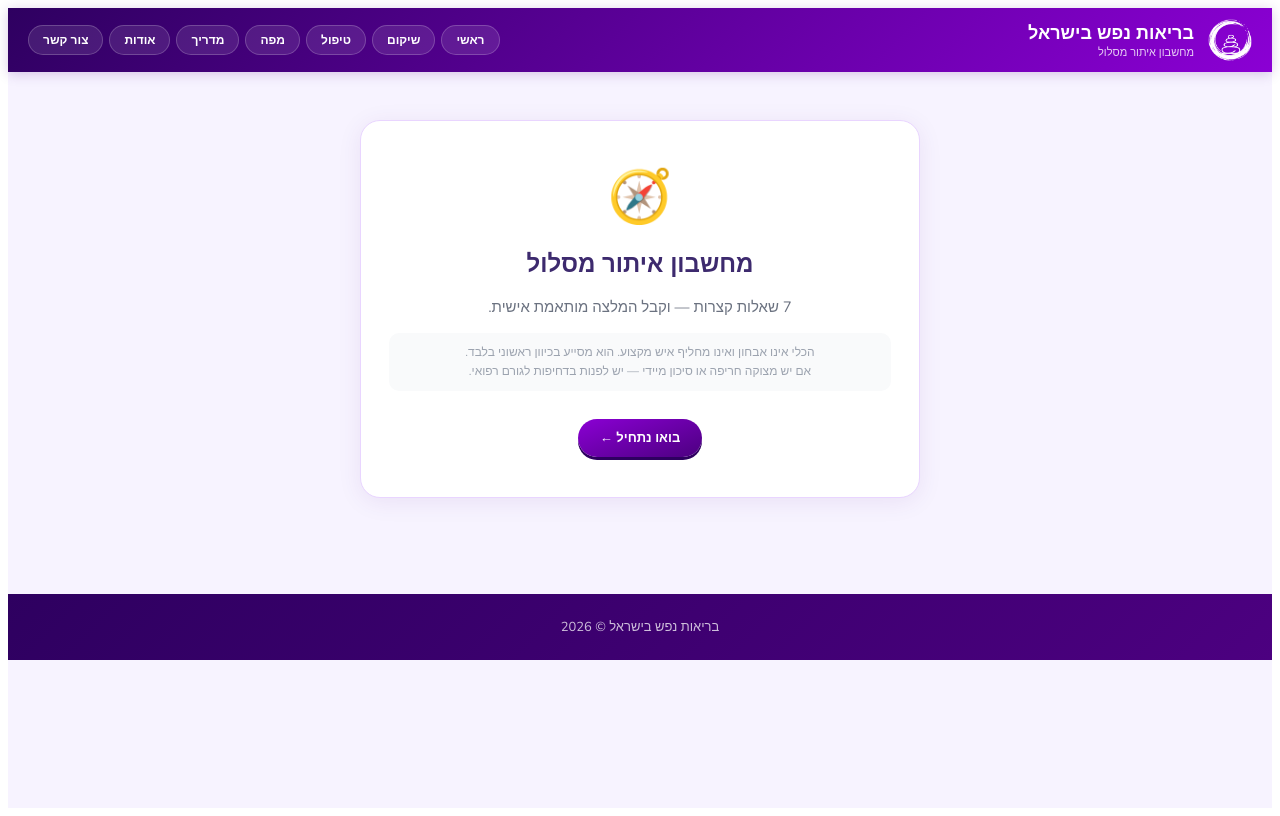
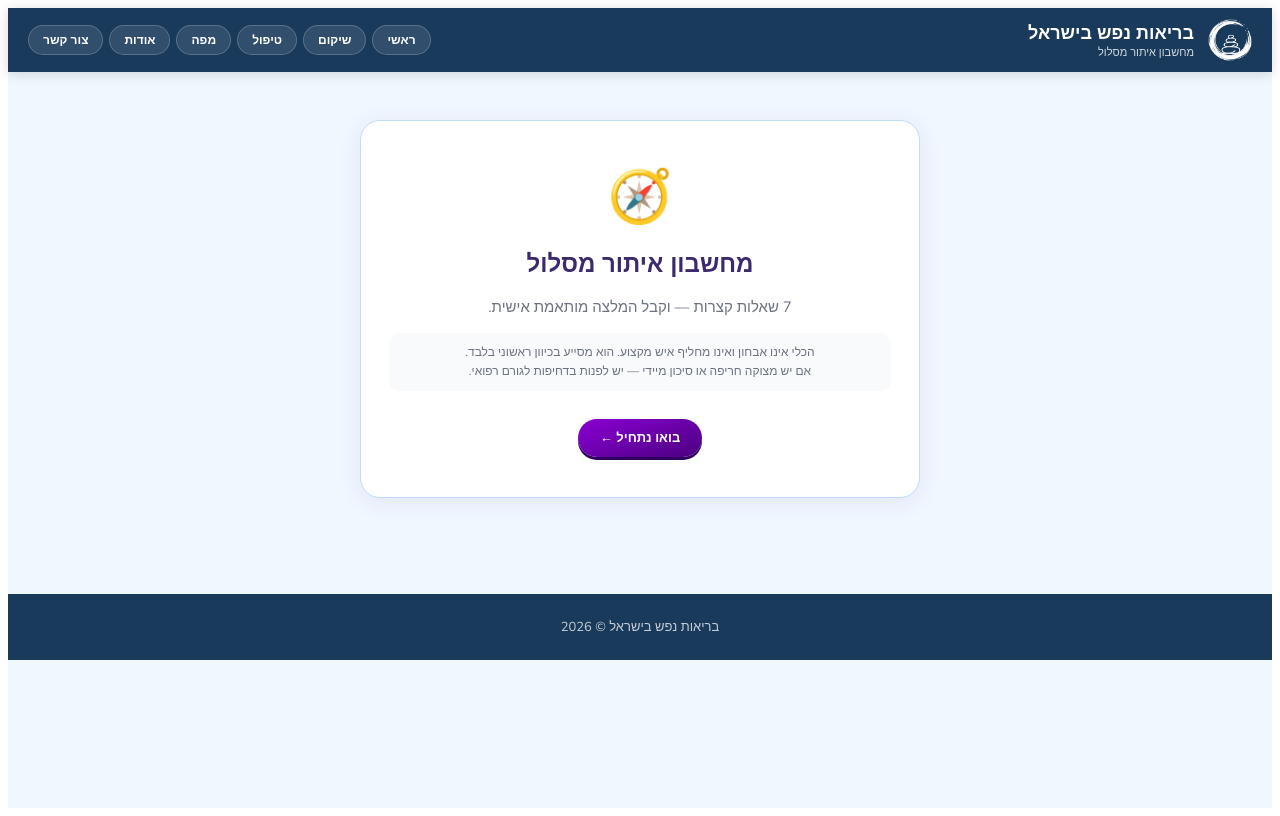
Before and after one commit to sivantelem-commits/rehab-directory, a Next.js app: page /calculator in a window 1280 px wide. Built offline with nearby package versions, Linux system fonts and the light colour scheme.

Commit message:
Update calculator.js

```diff
--- a/pages/calculator.js
+++ b/pages/calculator.js
@@ -139,7 +139,7 @@ function ProgressBar({ current, total }) {
   return (
     <div style={{ display: 'flex', gap: 6, marginBottom: 8 }}>
       {Array.from({ length: total }).map((_, i) => (
-        <div key={i} style={{ flex: 1, height: 3, borderRadius: 2, background: i < current - 1 ? DEEP : i === current - 1 ? '#A855F7' : '#e5e7eb', transition: 'background 0.3s' }} />
+        <div key={i} style={{ flex: 1, height: 3, borderRadius: 2, background: i < current - 1 ? '#1A3A5C' : i === current - 1 ? '#2A5298' : '#e5e7eb', transition: 'background 0.3s' }} />
       ))}
     </div>
   )
@@ -150,8 +150,8 @@ function OptionBtn({ label, selected, onClick }) {
     <button type="button" onClick={onClick} style={{
       display: 'flex', alignItems: 'center', padding: '12px 16px', borderRadius: 12,
       cursor: 'pointer', textAlign: 'right', width: '100%',
-      border: selected ? `1.5px solid ${PURPLE}` : '1px solid #e5e7eb',
-      background: selected ? '#f5f3ff' : '#fff', transition: 'all 0.15s',
+      border: selected ? `1.5px solid #1A3A5C` : '1px solid #e5e7eb',
+      background: selected ? '#EFF6FF' : '#fff', transition: 'all 0.15s',
       fontFamily: "'Nunito', sans-serif",
     }}>
       <span style={{ fontSize: 14, fontWeight: 600, color: '#1f2937' }}>{label}</span>
@@ -165,8 +165,8 @@ function ScaleBtn({ label, index, selected, onClick }) {
     <button type="button" onClick={onClick} style={{
       flex: 1, display: 'flex', flexDirection: 'column', alignItems: 'center',
       padding: '10px 4px', borderRadius: 12, cursor: 'pointer',
-      border: selected ? `1.5px solid ${PURPLE}` : '1px solid #e5e7eb',
-      background: selected ? '#f5f3ff' : '#fff', transition: 'all 0.15s',
+      border: selected ? `1.5px solid #1A3A5C` : '1px solid #e5e7eb',
+      background: selected ? '#EFF6FF' : '#fff', transition: 'all 0.15s',
       fontFamily: "'Nunito', sans-serif",
     }}>
       <div style={{ width: 14, height: 14, borderRadius: '50%', background: colors[index], marginBottom: 6 }} />
@@ -248,11 +248,11 @@ export default function Calculator() {
   if (step === 0) return (
     <Page title="מחשבון איתור מסלול">
       <div style={{ maxWidth: 560, margin: '0 auto', padding: '48px 16px' }}>
-        <div style={{ background: '#fff', borderRadius: 20, border: '1px solid #e9d5ff', padding: '40px 28px', textAlign: 'center', boxShadow: '0 4px 24px rgba(76,0,128,0.08)' }}>
+        <div style={{ background: '#fff', borderRadius: 20, border: '1px solid #BFDBFE', padding: '40px 28px', textAlign: 'center', boxShadow: '0 4px 24px rgba(76,0,128,0.08)' }}>
           <div style={{ fontSize: 52, marginBottom: 16 }}>🧭</div>
           <h1 style={{ fontSize: 24, fontWeight: 800, color: '#3d2a6e', marginBottom: 10 }}>מחשבון איתור מסלול</h1>
           <p style={{ fontSize: 15, color: '#6b7280', lineHeight: 1.7, marginBottom: 12 }}>7 שאלות קצרות — וקבל המלצה מותאמת אישית.</p>
-          <p style={{ fontSize: 12, color: '#9ca3af', lineHeight: 1.6, marginBottom: 28, padding: '10px 14px', background: '#f9fafb', borderRadius: 10 }}>
+          <p style={{ fontSize: 12, color: '#6b7280', lineHeight: 1.6, marginBottom: 28, padding: '10px 14px', background: '#f9fafb', borderRadius: 10 }}>
             הכלי אינו אבחון ואינו מחליף איש מקצוע. הוא מסייע בכיוון ראשוני בלבד.<br />
             אם יש מצוקה חריפה או סיכון מיידי — יש לפנות בדחיפות לגורם רפואי.
           </p>
@@ -265,7 +265,7 @@ export default function Calculator() {
   if (loading) return (
     <Page title="מחפש שירותים...">
       <div style={{ maxWidth: 560, margin: '0 auto', padding: '80px 16px', textAlign: 'center' }}>
-        <div style={{ width: 40, height: 40, borderRadius: '50%', border: `3px solid #e9d5ff`, borderTopColor: PURPLE, animation: 'spin 0.8s linear infinite', margin: '0 auto 20px' }} />
+        <div style={{ width: 40, height: 40, borderRadius: '50%', border: `3px solid #BFDBFE`, borderTopColor: '#2A5298', animation: 'spin 0.8s linear infinite', margin: '0 auto 20px' }} />
         <p style={{ color: '#9b88bb', fontWeight: 600 }}>מחפש שירותים מתאימים...</p>
         <style>{`@keyframes spin { to { transform: rotate(360deg) } }`}</style>
       </div>
@@ -394,8 +394,8 @@ function Page({ title, children }) {
         <title>{title} | בריאות נפש בישראל</title>
         <link href="https://fonts.googleapis.com/css2?family=Nunito:wght@400;600;700;800&display=swap" rel="stylesheet" />
       </Head>
-      <div dir="rtl" style={{ fontFamily: "'Nunito', sans-serif", minHeight: '100vh', background: '#f7f3ff' }}>
-        <header style={{ background: 'linear-gradient(135deg, #2E0060, #8B00D4)', color: 'white', padding: '10px 20px', display: 'flex', alignItems: 'center', justifyContent: 'space-between', flexWrap: 'wrap', gap: 8, boxShadow: '0 2px 12px rgba(76,0,128,0.2)' }}>
+      <div dir="rtl" style={{ fontFamily: "'Nunito', sans-serif", minHeight: '100vh', background: '#F0F7FF' }}>
+        <header style={{ background: '#1A3A5C', color: 'white', padding: '10px 20px', display: 'flex', alignItems: 'center', justifyContent: 'space-between', flexWrap: 'wrap', gap: 8, boxShadow: '0 2px 12px rgba(0,0,0,0.15)' }}>
           <div style={{ display: 'flex', alignItems: 'center', gap: 14 }}>
             <img src="/logo.png" alt="לוגו" style={{ width: 44, height: 44, objectFit: 'contain', filter: 'brightness(0) invert(1)' }} />
             <div>
@@ -404,13 +404,13 @@ function Page({ title, children }) {
             </div>
           </div>
           <nav style={{ display: 'flex', gap: 6, flexWrap: 'wrap' }}>
-            {[['/', 'ראשי'], ['/rehab', 'שיקום'], ['/treatment', 'טיפול'], ['/map', 'מפה'], ['/guide', 'מדריך'], ['/about', 'אודות'], ['/contact', 'צור קשר']].map(([href, label]) => (
+            {[['/', 'ראשי'], ['/rehab', 'שיקום'], ['/treatment', 'טיפול'], ['/map', 'מפה'], ['/about', 'אודות'], ['/contact', 'צור קשר']].map(([href, label]) => (
               <a key={href} href={href} style={{ color: 'white', background: href === '/calculator' ? 'rgba(255,255,255,0.25)' : 'rgba(255,255,255,0.1)', borderRadius: '999px', padding: '6px 14px', fontWeight: 600, fontSize: 12, border: '1.5px solid rgba(255,255,255,0.2)', textDecoration: 'none' }}>{label}</a>
             ))}
           </nav>
         </header>
         {children}
-        <footer style={{ background: 'linear-gradient(135deg, #2E0060, #4C0080)', color: 'rgba(255,255,255,0.75)', textAlign: 'center', padding: '24px', fontSize: 13, marginTop: 48, fontWeight: 500 }}>
+        <footer style={{ background: '#1A3A5C', color: 'rgba(255,255,255,0.75)', textAlign: 'center', padding: '24px', fontSize: 13, marginTop: 48, fontWeight: 500 }}>
           בריאות נפש בישראל © 2026
         </footer>
       </div>
```
